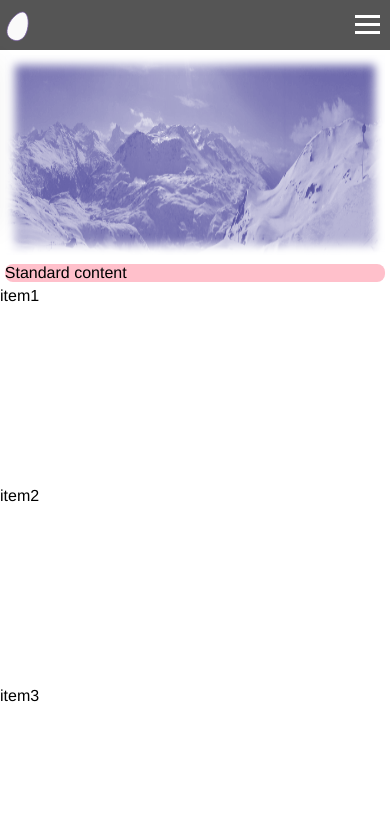
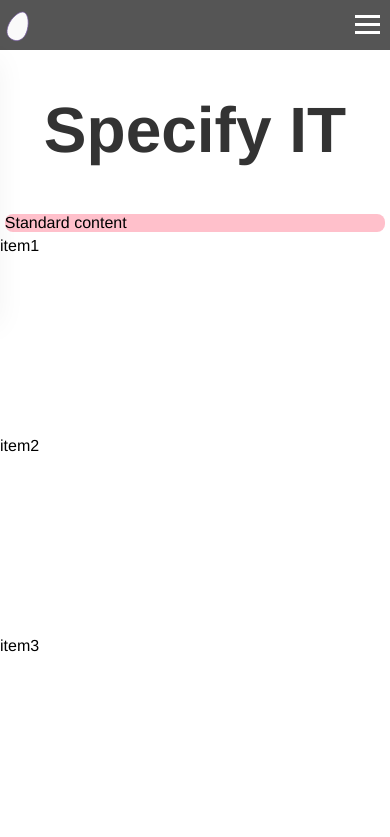
Before and after one commit to Specify-IT/homepage, a React (Create React App) app in the folder homepage/: page /homepage/home in a window 390 px wide. Shown: the top 837 px of the page. Built offline with nearby package versions, Linux system fonts and the light colour scheme.

Commit message:
Hero text and hamburger menu

```diff
--- a/homepage/src/components/Hero.tsx
+++ b/homepage/src/components/Hero.tsx
@@ -1,6 +1,5 @@
 import styled, { css } from "styled-components";
 import media from "../layout/media";
-import Background from "../assets/images/background.png";
 
 type ContainerProps = {
   feather: boolean;
@@ -9,7 +8,6 @@ type ContainerProps = {
 const Container = styled.div<ContainerProps>`
   margin: 0.3rem;
   border-radius: 0.5rem;
-  background-color: azure;
   grid-column: 1 / 3;
 
   display: flex;
@@ -39,11 +37,6 @@ const Container = styled.div<ContainerProps>`
 
   height: 300px;
 
-  ${media.md`
-    grid-column: 1 / 1;
-    height: 150px;
-  `};
-
   ${media.xxl`
 
   `};
@@ -56,6 +49,11 @@ const Container = styled.div<ContainerProps>`
 
   `};
 
+  ${media.md`
+    grid-column: 1 / 1;
+    height: 150px;
+  `};
+
   ${media.sm`
 
   `};
@@ -65,16 +63,34 @@ const Container = styled.div<ContainerProps>`
   `};
 `;
 
+const HeroText = styled.span`
+  position: absolute;
+  left: 0;
+  right: 0;
+  top: 0;
+  bottom: 0;
+  margin: auto;
+  display: inline-table;
+  color: #333;
+  font-weight: 600;
+  font-size: 6rem;
+
+  ${media.md`
+    font-size: 4rem;
+  `};
+`;
+
 type HeroProps = {
-  image: unknown;
+  image?: string;
   feather?: boolean;
+  text?: string;
 };
 
-const Hero = ({image, feather = false}: HeroProps) => {
+const Hero = ({image, feather = false, text}: HeroProps) => {
   return (
     <Container feather={feather}>
-      {/* <Butterfly fill="red" height="10rem" width="100%" /> */}
-      <img src={Background} alt="hero" width="100%" height="100%" />
+      <HeroText>{text}</HeroText>
+      {image && <img src={image} alt="hero" width="100%" height="100%" />}
     </Container>
   );
 };
--- a/homepage/src/layout/MenuItems.tsx
+++ b/homepage/src/layout/MenuItems.tsx
@@ -49,6 +49,21 @@ const LinksItem = styled.li<LinksItemProps>`
   ${props => props.isMobile ? '' : '&:hover { background-color: #888; }' };
 `;
 
+type MenuLinkProps = {
+  isMobile: boolean;
+};
+
+const MenuLink = styled(Link)<MenuLinkProps>`
+  ${(props) => {
+    if (props.isMobile) {
+      return css`
+        width: 100%;
+        font-size: 2rem;
+      `;
+    }
+  }};
+`;
+
 type MenuItemsProps = {
   isMobile?: boolean;
   active?: boolean;
@@ -58,11 +73,11 @@ type MenuItemsProps = {
 const MenuItems = ({isMobile = false, active = true, menuItemClicked = () => {}}: MenuItemsProps) => {
   return (
     <Links isMobile={isMobile} active={active}>
-      <LinksItem isMobile={isMobile}><Link to='home' onClick={() => menuItemClicked()}>Home</Link></LinksItem>
-      <LinksItem isMobile={isMobile}><Link to='services' onClick={() => menuItemClicked()}>Våra tjänster</Link></LinksItem>
-      <LinksItem isMobile={isMobile}><Link to='work' onClick={() => menuItemClicked()}>Jobb</Link></LinksItem>
-      <LinksItem isMobile={isMobile}><Link to='contact' onClick={() => menuItemClicked()}>Kontakt</Link></LinksItem>
-      <LinksItem isMobile={isMobile}><Link to='about' onClick={() => menuItemClicked()}>Om oss</Link></LinksItem>
+      <LinksItem isMobile={isMobile}><MenuLink isMobile={isMobile} to='home' onClick={() => menuItemClicked()}>Home</MenuLink></LinksItem>
+      <LinksItem isMobile={isMobile}><MenuLink isMobile={isMobile} to='services' onClick={() => menuItemClicked()}>Våra tjänster</MenuLink></LinksItem>
+      <LinksItem isMobile={isMobile}><MenuLink isMobile={isMobile} to='work' onClick={() => menuItemClicked()}>Jobb</MenuLink></LinksItem>
+      <LinksItem isMobile={isMobile}><MenuLink isMobile={isMobile} to='contact' onClick={() => menuItemClicked()}>Kontakt</MenuLink></LinksItem>
+      <LinksItem isMobile={isMobile}><MenuLink isMobile={isMobile} to='about' onClick={() => menuItemClicked()}>Om oss</MenuLink></LinksItem>
     </Links>
   )
 };
--- a/homepage/src/pages/Home.tsx
+++ b/homepage/src/pages/Home.tsx
@@ -2,6 +2,8 @@ import styled from 'styled-components';
 import media from '../layout/media';
 import Standard from '../components/Standard';
 import Hero from '../components/Hero';
+import Background1 from "../assets/images/background.png";
+import Background2 from "../assets/images/butterfly.svg";
 
 const Item = styled.div`
   height: 200px;
@@ -19,7 +21,8 @@ const Container = styled.div`
 const Home = () => {
   return (
     <Container>
-      <Hero image={1} feather={true}></Hero>
+      {/* <Hero image={Background1} feather={true} text='Specify IT'></Hero> */}
+      <Hero feather={true} text='Specify IT'></Hero>
       <Standard>Standard content</Standard>
       <Item>item1</Item>
       <Item>item2</Item>
```
